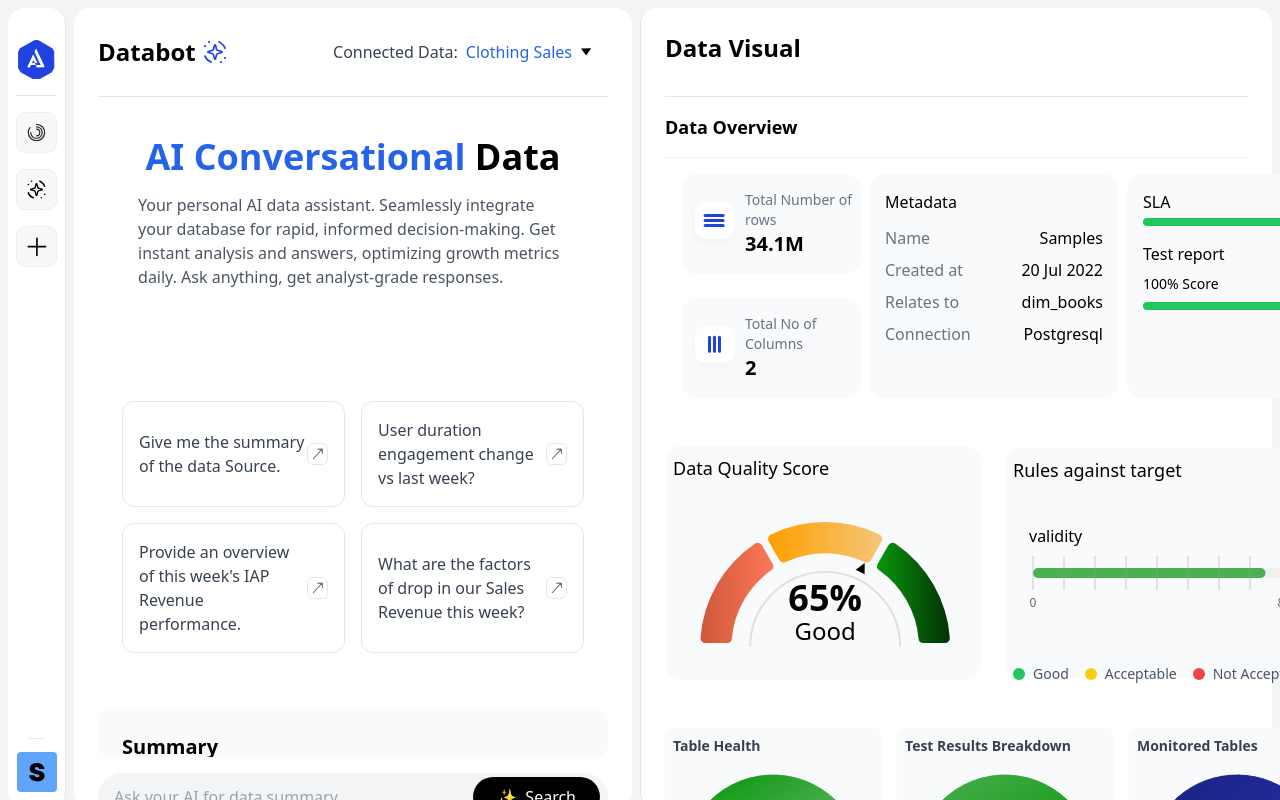
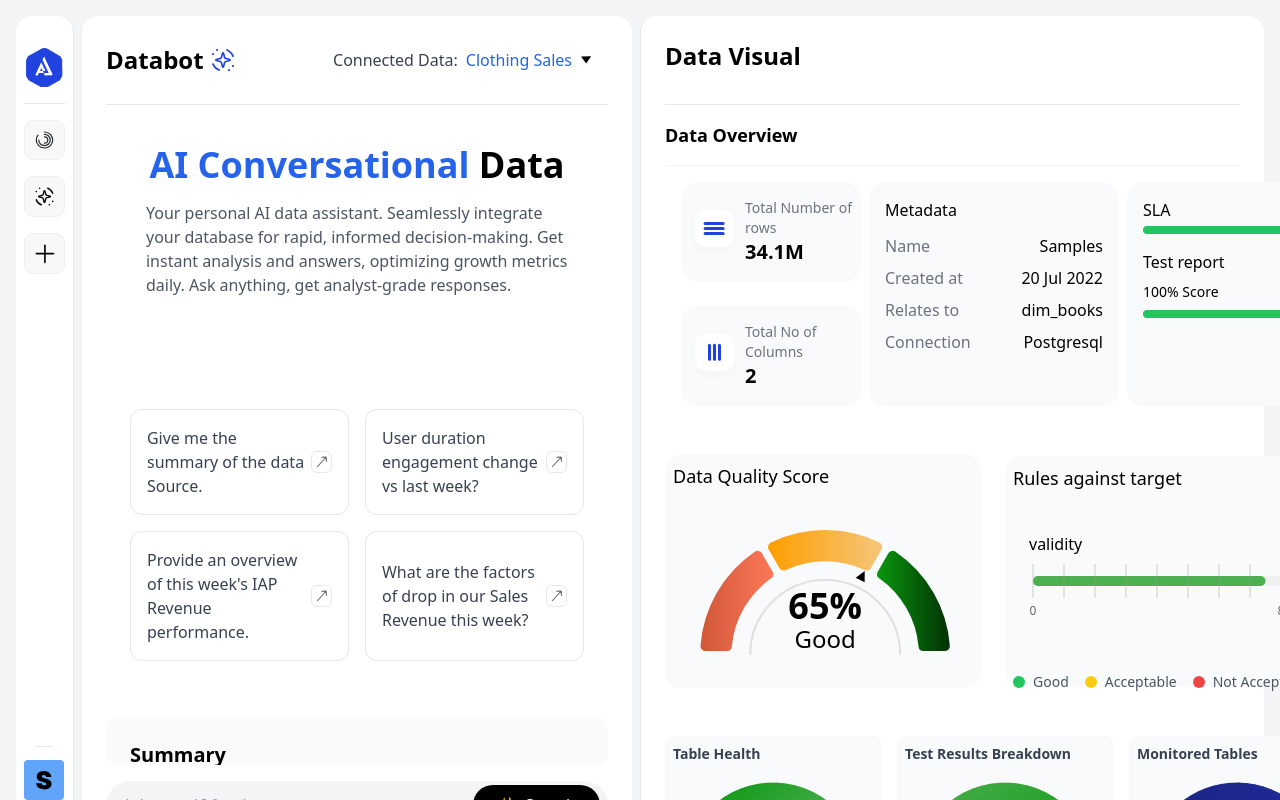
Before and after one commit to psultania1000/dashboard, a React (Vite) app: page / in a window 1280 px wide. Shown: the top 800 px of the page. Built offline with nearby package versions, Linux system fonts and the light colour scheme.

Commit message:
added extra padding

```diff
--- a/src/App.jsx
+++ b/src/App.jsx
@@ -5,7 +5,7 @@ import Sidebar from "./components/Sidebar";
 function App() {
   return (
     <>
-      <div className="max-h-full bg-gray-100 p-2">
+      <div className="max-h-full bg-gray-100 p-4">
         <div className="flex">
           <Sidebar />
           <DataPanel />
```
